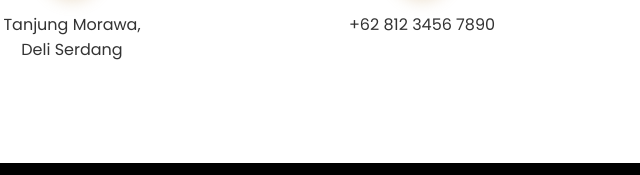
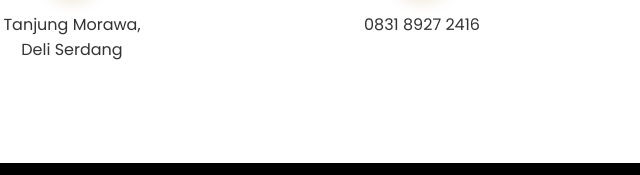
Before and after one commit to Xyrx7/jewellery-accessories, a plain HTML site: page index.html in a window 1280 px wide. Shown: the part 3077-3252 px from the top of the page, 218-858 px from the left. Drawn offline with nearby package versions, Linux system fonts and the light colour scheme.

Commit message:
Update index.html

```diff
--- a/index.html
+++ b/index.html
@@ -749,7 +749,7 @@
       <svg viewbox="0 0 24 24" xmlns="http://www.w3.org/2000/svg"><path d="M17.472 14.382c-.297-.149-1.758-.867-2.03-.967-.273-.099-.471-.148-.67.15-.197.297-.767.966-.94 1.164-.173.199-.347.223-.644.075-.297-.15-1.255-.463-2.39-1.475-.883-.788-1.48-1.761-1.653-2.059-.173-.297-.018-.458.13-.606.134-.133.298-.347.446-.52.149-.174.198-.298.298-.497.099-.198.05-.371-.025-.52-.075-.149-.669-1.612-.916-2.207-.242-.579-.487-.5-.669-.51-.173-.008-.371-.01-.57-.01-.198 0-.52.074-.792.372-.272.297-1.04 1.016-1.04 2.479 0 1.462 1.065 2.875 1.213 3.074.149.198 2.096 3.2 5.077 4.487.709.306 1.262.489 1.694.625.712.227 1.36.195 1.871.118.571-.085 1.758-.719 2.006-1.413.248-.694.248-1.289.173-1.413-.074-.124-.272-.198-.57-.347z" /> <path d="M12 2C6.477 2 2 6.477 2 12c0 1.89.525 3.66 1.438 5.168L2.546 20.2c-.15.504.303.957.806.806l3.032-.892C7.887 21.525 9.773 22 12 22c5.523 0 10-4.477 10-10S17.523 2 12 2z" />
       </svg>
      </div>
-     <p class="contact-text" id="contactWhatsapp">+62 812 3456 7890</p>
+     <p class="contact-text" id="contactWhatsapp">0831 8927 2416</p>
     </div>
     <div class="contact-item">
      <div class="contact-icon">
@@ -786,7 +786,7 @@
             about_text: "Kami adalah brand perhiasan premium yang menghadirkan koleksi eksklusif dengan desain timeless dan material berkualitas tinggi. Setiap produk kami dibuat dengan perhatian detail yang sempurna, menggunakan titanium murni dan precious stones pilihan terbaik. Visi kami adalah menghadirkan keindahan abadi yang menemani setiap momen berharga dalam hidup Anda. Dengan craftsmanship yang luar biasa dan dedikasi terhadap kualitas, kami berkomitmen memberikan perhiasan yang tidak hanya indah dipandang, tetapi juga tahan lama dan nyaman digunakan setiap hari.",
             contact_title: "Contact Us",
             contact_location: "Tanjung Morawa,<br>Deli Serdang",
-            contact_whatsapp: "+62 812 3456 7890",
+            contact_whatsapp: "0831 8927 2416",
             contact_email: "sgysdffg@gmail.com"
         };
 
@@ -874,7 +874,7 @@
             const encodedMessage = encodeURIComponent(message);
 
             // Nomor WhatsApp (ganti dengan nomor Anda)
-            const whatsappNumber = '6281234567890'; // Ganti dengan nomor Anda tanpa +
+            const whatsappNumber = '083189272416'; // Ganti dengan nomor Anda tanpa +
 
             // Buka WhatsApp di tab baru
             const whatsappURL = `https://wa.me/${whatsappNumber}?text=${encodedMessage}`;
```
